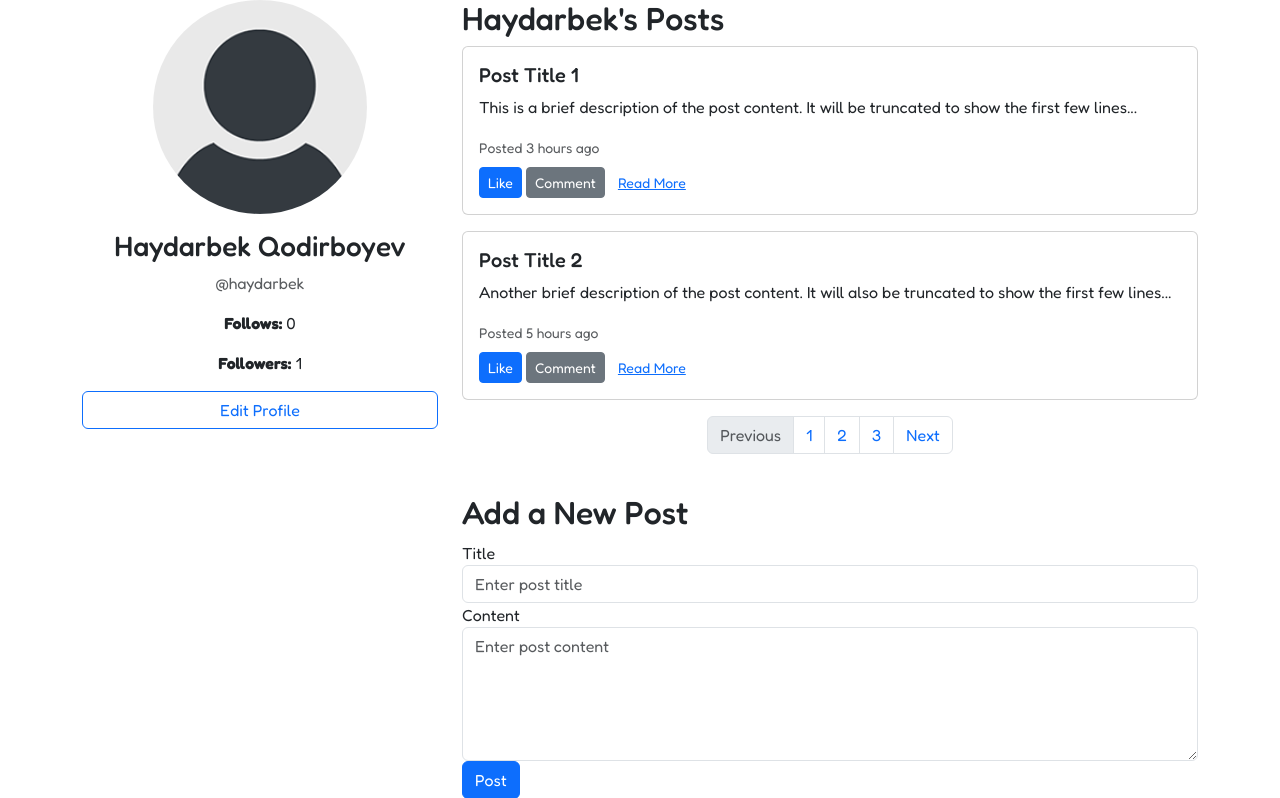
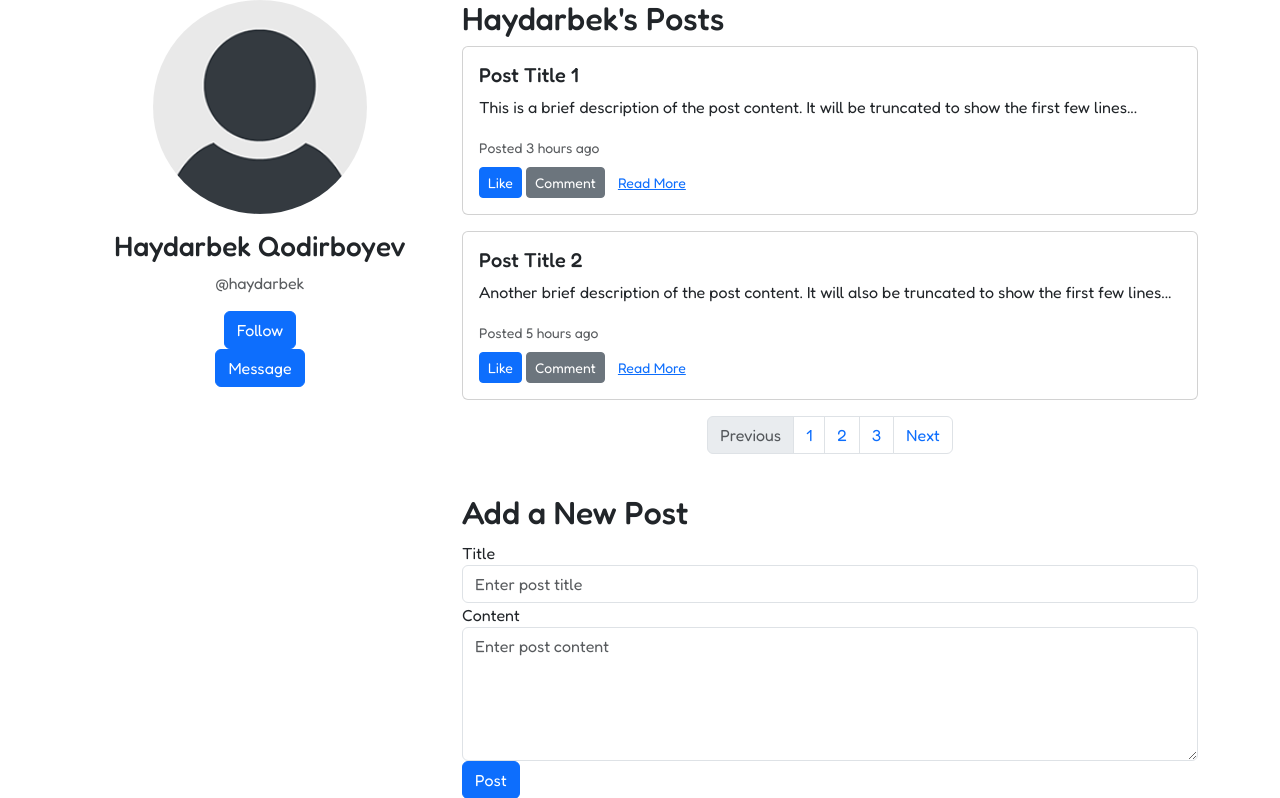
Before and after one commit to whdev36/linkup-web, a Django app: a page that uses templates/profile.html in a window 1280 px wide. Shown: the part 104-902 px from the top of the page. Run offline with Django 5.2, Linux system fonts and the light colour scheme; data comes from the database, SQL or seed files in the repository; both versions use the stored data as it was after the commit.

Commit message:
video in main profile

```diff
--- a/templates/profile.html
+++ b/templates/profile.html
@@ -8,15 +8,39 @@
     <div class="row">
         <!-- Profile Section -->
         <div class="col-md-4 text-center">
-            <img src="{% if p.profile_picture %}{{ p.profile_picture.url }}{% else %}{% static 'default-pic.png' %}{% endif %}" alt="Profile Picture" class="rounded-circle mb-3" style="width: 60%;">
+            {% if p.profile_video %}
+                <video autoplay muted loop class="mb-3" style="width: 60%; border-radius: 50%;">
+                    <source src="{{ p.profile_video.url }}">
+                    Your browser does not support the video tag.
+                </video>
+            {% elif p.profile_picture %}
+                <img src="{{ p.profile_picture.url }}" alt="Profile Picture" class="rounded-circle mb-3" style="width: 60%;">
+            {% else %}
+                <img src="{% static 'default-pic.png' %}" alt="Default Profile" class="rounded-circle mb-3" style="width: 60%;">
+            {% endif %}
+
             <h3>{{ p.first_name }} {{ p.last_name }}</h3>
             <p class="text-muted">@{{ p.username }}</p>
+
             {% if p.bio %}
                 <p>{{ p.bio }}</p>
+                <p><strong>Follows:</strong> {{ following_count }}</p>
+                <p><strong>Followers:</strong> {{ followers_count }}</p>
             {% endif %}
-            <p><strong>Follows:</strong> {{ following_count }}</p>
-            <p><strong>Followers:</strong> {{ followers_count }}</p>
-            <a href="{% url 'update-profile' %}" class="btn btn-outline-primary w-100">Edit Profile</a>
+
+            {% if user in p.followers.all %}
+                <form method="post" action="{% url 'unfollow' p.id %}">
+                    {% csrf_token %}
+                    <button type="submit" class="btn btn-danger">Unfollow</button>
+                </form>
+            {% else %}
+                <form method="post" action="{% url 'follow' p.id %}">
+                    {% csrf_token %}
+                    <button type="submit" class="btn btn-primary">Follow</button>
+                </form>
+            {% endif %}
+
+            <a href="#" class="btn btn-primary">Message</a>
         </div>
 
         <!-- User's Posts Section -->
```
Also changed, not shown: db.sqlite3, 1 other file.
